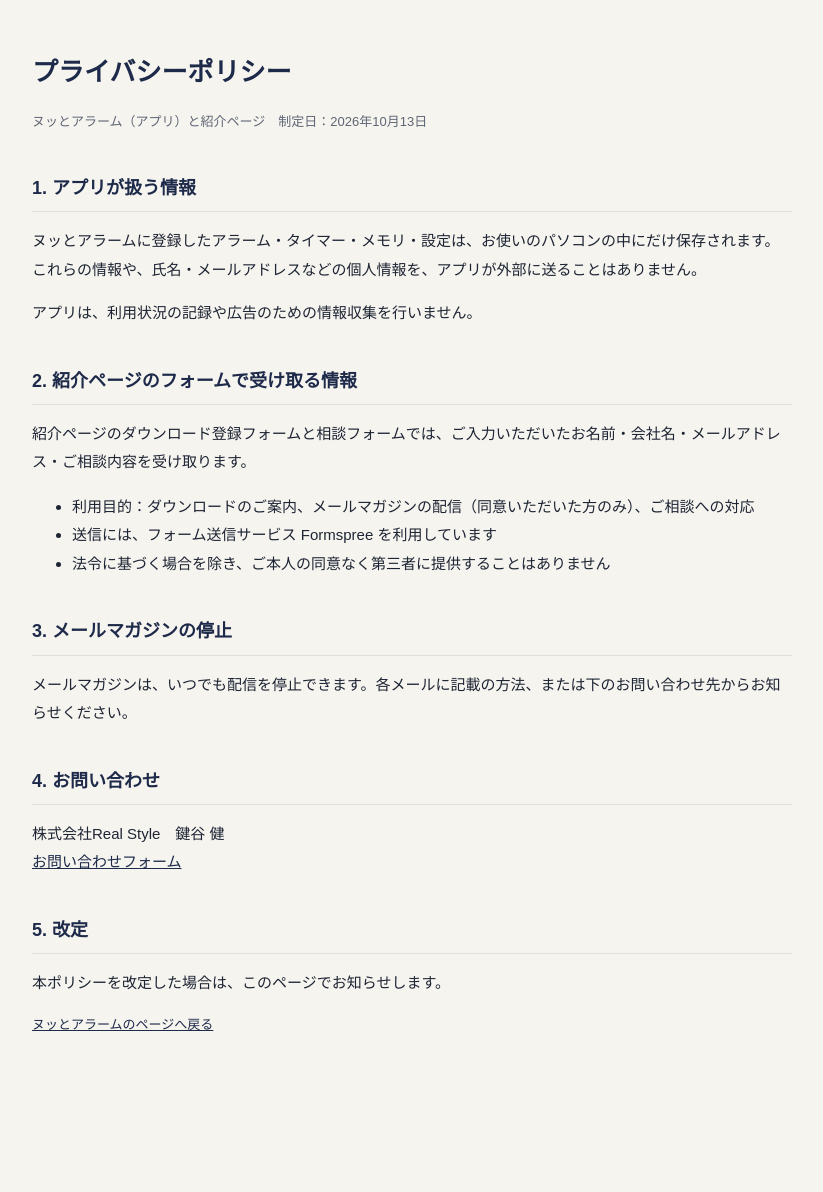
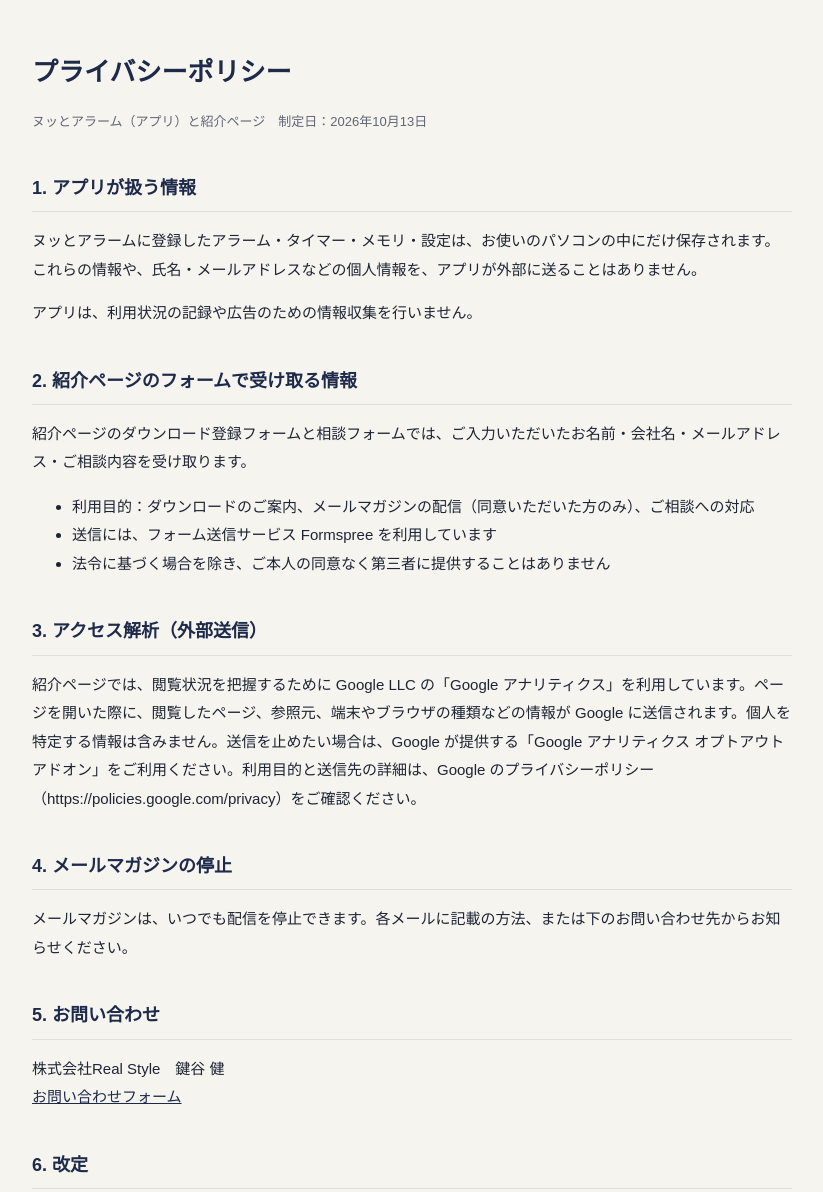
Before and after one commit to takeshikagitani-netizen/kagitani-consulting, a plain HTML site: page nutto-alarm/privacy.html in a window 1280 px wide. Shown: the top 1192 px of the page, without its empty margins (228-1051 px from the left). Before the commit the page ends 1114 px from the top, so only its background shows below. Drawn offline with Linux system fonts and the light colour scheme.

Commit message:
ヌッとアラーム紹介ページにGoogleアナリティクスとボタン計測を追加、プライバシーポリシーに外部送信の公表を追加
Co-Authored-By: Claude Opus 5.5 <noreply@anthropic.com>

```diff
--- a/nutto-alarm/privacy.html
+++ b/nutto-alarm/privacy.html
@@ -33,14 +33,17 @@
     <li>法令に基づく場合を除き、ご本人の同意なく第三者に提供することはありません</li>
   </ul>
 
-  <h2>3. メールマガジンの停止</h2>
+  <h2>3. アクセス解析（外部送信）</h2>
+  <p>紹介ページでは、閲覧状況を把握するために Google LLC の「Google アナリティクス」を利用しています。ページを開いた際に、閲覧したページ、参照元、端末やブラウザの種類などの情報が Google に送信されます。個人を特定する情報は含みません。送信を止めたい場合は、Google が提供する「Google アナリティクス オプトアウト アドオン」をご利用ください。利用目的と送信先の詳細は、Google のプライバシーポリシー（https://policies.google.com/privacy）をご確認ください。</p>
+
+  <h2>4. メールマガジンの停止</h2>
   <p>メールマガジンは、いつでも配信を停止できます。各メールに記載の方法、または下のお問い合わせ先からお知らせください。</p>
 
-  <h2>4. お問い合わせ</h2>
+  <h2>5. お問い合わせ</h2>
   <p>株式会社Real Style　鍵谷 健<br>
   <a href="./#contact">お問い合わせフォーム</a></p>
 
-  <h2>5. 改定</h2>
+  <h2>6. 改定</h2>
   <p>本ポリシーを改定した場合は、このページでお知らせします。</p>
 
   <p class="muted"><a href="./">ヌッとアラームのページへ戻る</a></p>
```
Also changed, not shown: nutto-alarm/index.html (+16 -1 lines).
